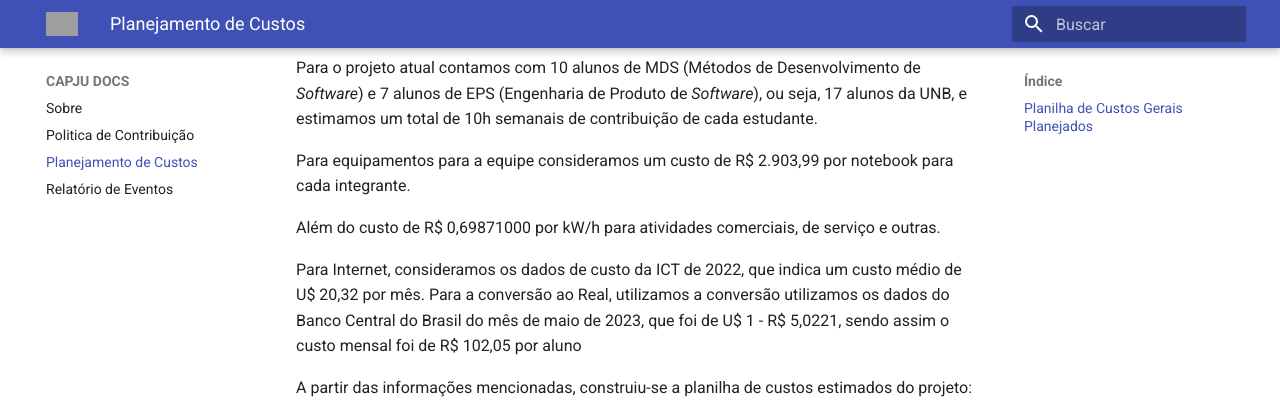
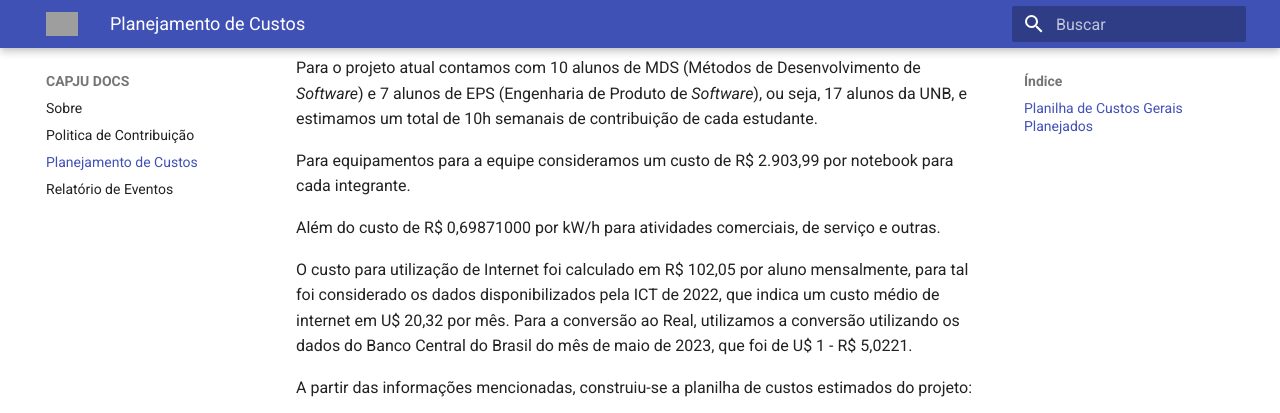
Before and after one commit to fga-eps-mds/2023-1-CAPJu-Doc, an MkDocs documentation site: the page built from docs/custos.md, in a window 1280 px wide and 900 px high, scrolled down 318 px, cut to the strip 0-413 px from the top of the window. Built offline with MkDocs 1.6.1 and Material for MkDocs 9.7.7, drawn with Linux system fonts in a browser that asks for light colours; grey boxes are pictures that could not be loaded.

Commit message:
(#22) - Corrige tabela de estimativa de custos.
Co-authored-by: leomitx10 <leandroalmeidaoliveira650@gmail.com>

```diff
--- a/docs/custos.md
+++ b/docs/custos.md
@@ -10,7 +10,7 @@ Para equipamentos para a equipe consideramos um custo de R$ 2.903,99 por noteboo
 
 Além do custo de R$ 0,69871000 por kW/h para atividades comerciais, de serviço e outras.
 
-Para Internet, consideramos os dados de custo da ICT de 2022, que indica um custo médio de U$ 20,32 por mês. Para a conversão ao Real, utilizamos a conversão utilizamos os dados do Banco Central do Brasil do mês de maio de 2023, que foi de U$ 1 - R$ 5,0221, sendo assim o custo mensal foi de R$ 102,05 por aluno
+O custo para utilização de Internet foi calculado em R$ 102,05 por aluno mensalmente, para tal foi considerado os dados disponibilizados pela  ICT de 2022, que indica um custo médio de internet em U$ 20,32 por mês. Para a conversão ao Real, utilizamos a conversão utilizando os dados do Banco Central do Brasil do mês de maio de 2023, que foi de U$ 1 - R$ 5,0221.
 
 A partir das informações mencionadas, construiu-se a planilha de custos estimados do projeto:
 
```
